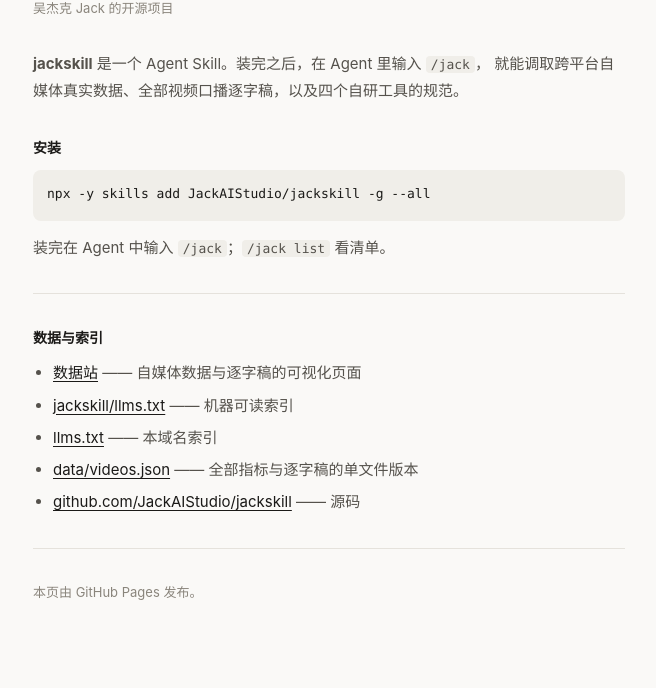
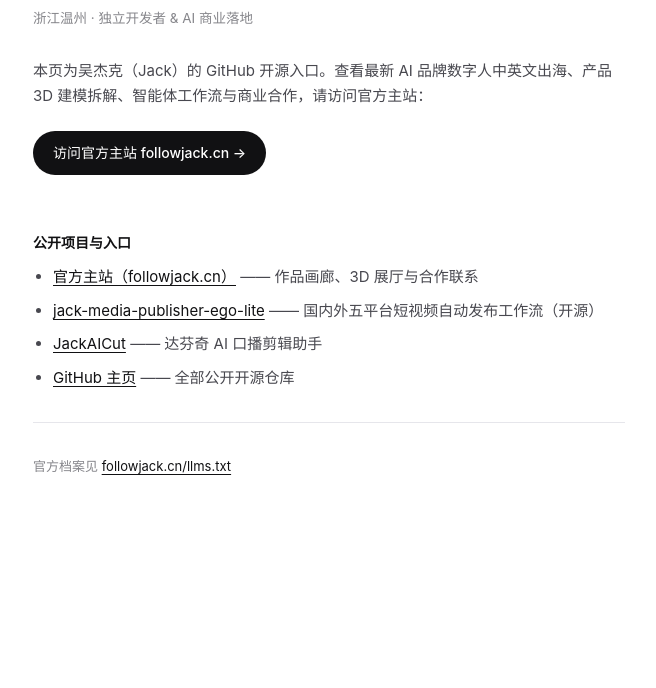
Before and after one commit to JackAIStudio/JackAIStudio.github.io, a plain HTML site: page index.html in a window 1280 px wide. Shown: the part 112-800 px from the top of the page, without its empty margins (311-967 px from the left). Drawn offline with Linux system fonts and the light colour scheme.

Commit message:
chore: 清理已私有化的 jackskill 死链，统一导流至 followjack.cn

```diff
--- a/index.html
+++ b/index.html
@@ -3,27 +3,30 @@
 <head>
 <meta charset="utf-8">
 <meta name="viewport" content="width=device-width, initial-scale=1">
-<title>JackAIStudio</title>
-<meta name="description" content="吴杰克 Jack 的开源项目。核心是 jackskill —— 一个 Agent Skill，装完在 Agent 里输入 /jack 调用。">
+<title>JackAIStudio · 吴杰克开源与官方入口</title>
+<meta name="description" content="吴杰克（Jack）的 GitHub 开源入口。最新个人业务、作品画廊与商业合作请访问官方主站 followjack.cn。">
+<link rel="canonical" href="https://followjack.cn/">
 <link rel="alternate" type="text/markdown" href="llms.txt" title="机器可读索引">
 <style>
-  :root { --ink:#1b1a18; --ink-2:#55524c; --ink-3:#8a857c; --line:#e5e2dc; --bg:#faf9f7; --code:#f0eee9; }
+  :root { --ink:#111113; --ink-2:#48484f; --ink-3:#86868b; --line:#e6e6eb; --bg:#ffffff; --card:#f5f5f7; }
   * { box-sizing:border-box; }
   body {
     margin:0; background:var(--bg); color:var(--ink);
-    font:15px/1.75 -apple-system,BlinkMacSystemFont,"Segoe UI","PingFang SC","Hiragino Sans GB","Microsoft YaHei",sans-serif;
+    font:15px/1.7 -apple-system,BlinkMacSystemFont,"SF Pro Display","PingFang SC","Microsoft YaHei",sans-serif;
     -webkit-font-smoothing:antialiased;
   }
-  .wrap { max-width:640px; margin:0 auto; padding:64px 24px 80px; }
-  h1 { margin:0 0 6px; font-size:22px; font-weight:650; letter-spacing:-0.01em; }
-  .sub { margin:0 0 32px; color:var(--ink-3); font-size:13px; }
-  p { margin:0 0 14px; color:var(--ink-2); }
-  h2 { margin:32px 0 10px; font-size:14px; font-weight:600; color:var(--ink); }
+  .wrap { max-width:640px; margin:0 auto; padding:72px 24px 80px; }
+  h1 { margin:0 0 6px; font-size:24px; font-weight:700; letter-spacing:-0.02em; }
+  .sub { margin:0 0 28px; color:var(--ink-3); font-size:13.5px; }
+  p { margin:0 0 16px; color:var(--ink-2); }
+  .primary {
+    display:inline-flex; align-items:center; gap:6px;
+    background:var(--ink); color:#fff; text-decoration:none;
+    padding:10px 20px; border-radius:999px; font-size:14px; font-weight:550; margin:6px 0 28px;
+  }
+  h2 { margin:28px 0 10px; font-size:14px; font-weight:650; color:var(--ink); }
   ul { margin:0; padding-left:20px; color:var(--ink-2); }
-  li { margin-bottom:6px; }
-  code { font-family:ui-monospace,SFMono-Regular,Menlo,monospace; font-size:13px; background:var(--code); padding:1px 5px; border-radius:4px; }
-  pre { background:var(--code); padding:12px 14px; border-radius:8px; overflow-x:auto; margin:0 0 14px; }
-  pre code { background:none; padding:0; }
+  li { margin-bottom:8px; }
   a { color:var(--ink); text-underline-offset:3px; }
   hr { border:none; border-top:1px solid var(--line); margin:32px 0; }
   footer { color:var(--ink-3); font-size:13px; }
@@ -31,34 +34,23 @@
 </head>
 <body>
 <div class="wrap">
+  <h1>JackAIStudio · 吴杰克</h1>
+  <p class="sub">浙江温州 · 独立开发者 &amp; AI 商业落地</p>
+  <p>
+    本页为吴杰克（Jack）的 GitHub 开源入口。查看最新 AI 品牌数字人中英文出海、产品 3D 建模拆解、智能体工作流与商业合作，请访问官方主站：
+  </p>
+  <a class="primary" href="https://followjack.cn/">访问官方主站 followjack.cn →</a>
 
-  <h1>JackAIStudio</h1>
-  <p class="sub">吴杰克 Jack 的开源项目</p>
-
-  <p>
-    <strong>jackskill</strong> 是一个 Agent Skill。装完之后，在 Agent 里输入 <code>/jack</code>，
-    就能调取跨平台自媒体真实数据、全部视频口播逐字稿，以及四个自研工具的规范。
-  </p>
-
-  <h2>安装</h2>
-  <pre><code>npx -y skills add JackAIStudio/jackskill -g --all</code></pre>
-  <p>装完在 Agent 中输入 <code>/jack</code>；<code>/jack list</code> 看清单。</p>
-
-  <hr>
-
-  <h2>数据与索引</h2>
+  <h2>公开项目与入口</h2>
   <ul>
-    <li><a href="/jackskill/">数据站</a> —— 自媒体数据与逐字稿的可视化页面</li>
-    <li><a href="/jackskill/llms.txt">jackskill/llms.txt</a> —— 机器可读索引</li>
-    <li><a href="/llms.txt">llms.txt</a> —— 本域名索引</li>
-    <li><a href="/jackskill/data/videos.json">data/videos.json</a> —— 全部指标与逐字稿的单文件版本</li>
-    <li><a href="https://github.com/JackAIStudio/jackskill">github.com/JackAIStudio/jackskill</a> —— 源码</li>
+    <li><a href="https://followjack.cn/">官方主站（followjack.cn）</a> —— 作品画廊、3D 展厅与合作联系</li>
+    <li><a href="https://github.com/JackAIStudio/jack-media-publisher-ego-lite">jack-media-publisher-ego-lite</a> —— 国内外五平台短视频自动发布工作流（开源）</li>
+    <li><a href="https://jackaicut.com/?lang=zh">JackAICut</a> —— 达芬奇 AI 口播剪辑助手</li>
+    <li><a href="https://github.com/JackAIStudio">GitHub 主页</a> —— 全部公开开源仓库</li>
   </ul>
 
   <hr>
-
-  <footer>本页由 GitHub Pages 发布。</footer>
-
+  <footer>官方档案见 <a href="https://followjack.cn/llms.txt">followjack.cn/llms.txt</a></footer>
 </div>
 </body>
 </html>
```
Also changed, not shown: llms.txt, 1 other file.
